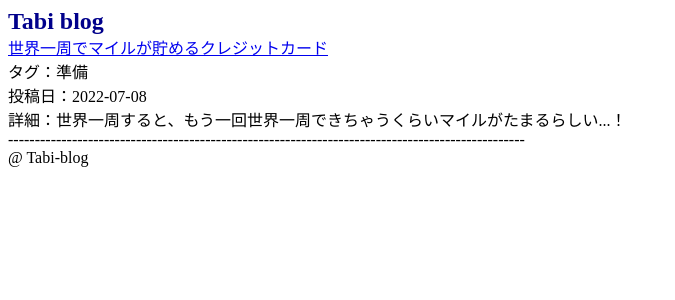
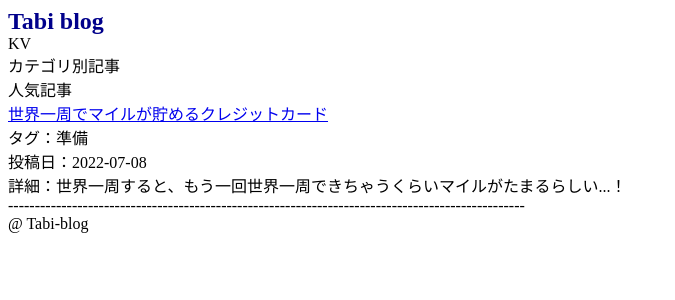
Before and after one commit to westhouseK/tabi-blog, a Next.js app: page / in a window 1280 px wide. Shown: the top 300 px of the page, without its empty margins (0-675 px from the left). Built offline with nearby package versions, Linux system fonts and the light colour scheme.

Commit message:
[fix] トップの項目追加

```diff
--- a/app/page.tsx
+++ b/app/page.tsx
@@ -26,6 +26,9 @@ export default async function Home() {
     <>
       <Header />
       <main>
+        <div>KV</div>
+        <div>カテゴリ別記事</div>
+        <div>人気記事</div>
         {posts.map((post) => (
           <>
             <div key={post.slug}>
```
